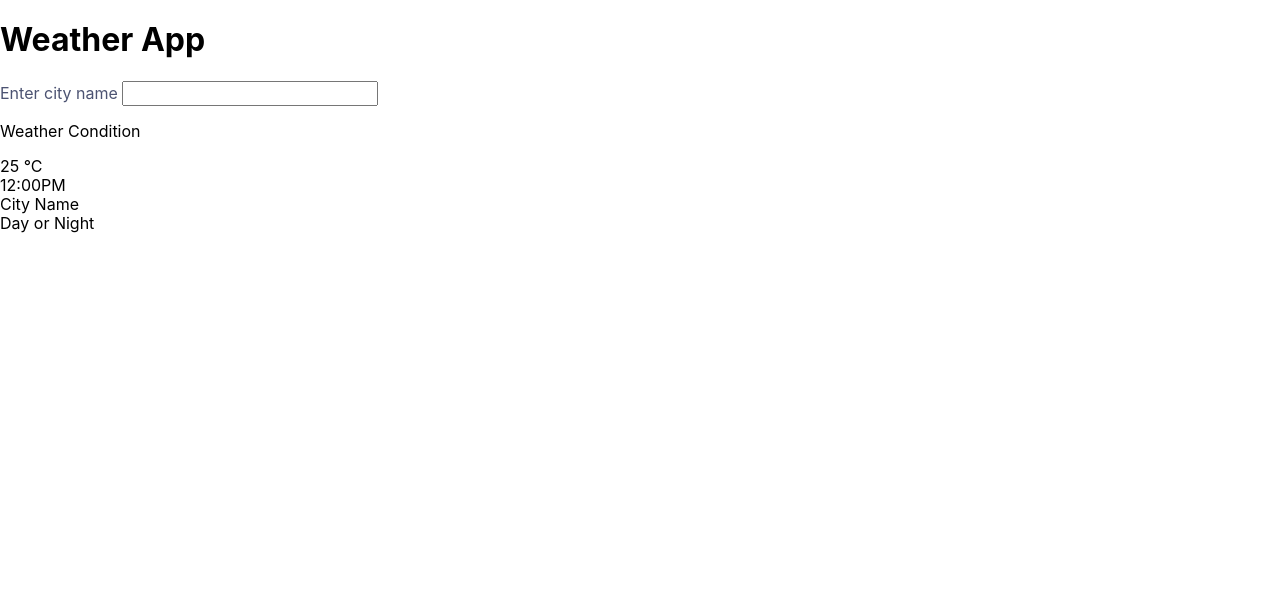
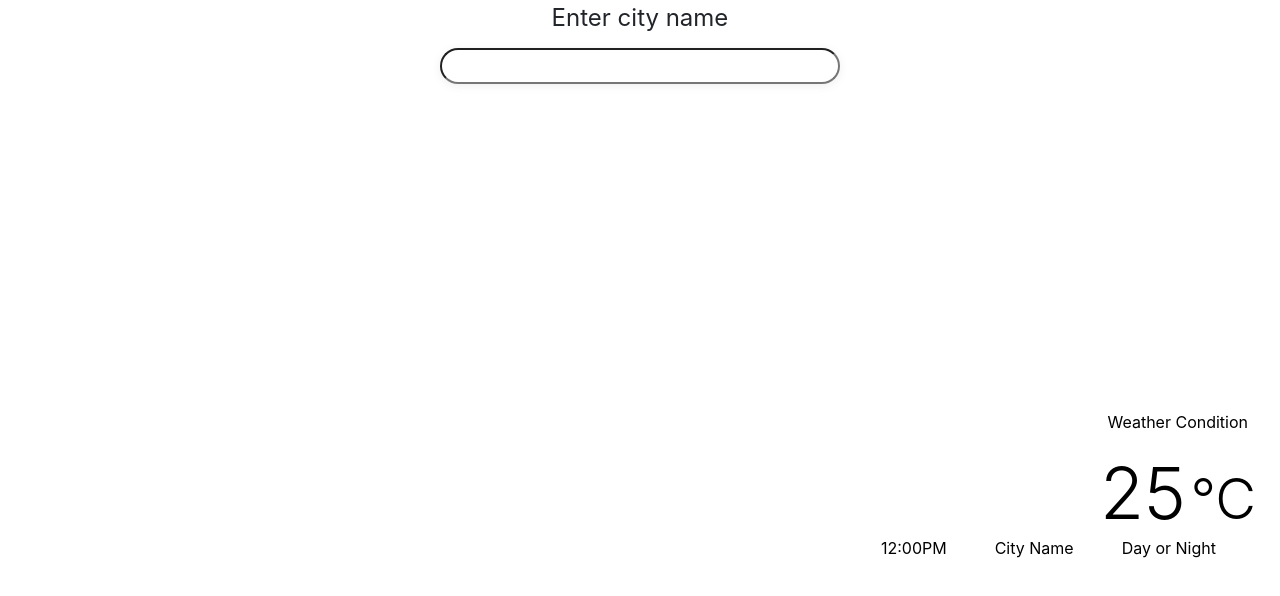
Before and after one commit to NicholasExxonite/WeatherForecast, a website built with Parcel: page src/index.html in a window 1280 px wide. Built offline with nearby package versions, Linux system fonts and the light colour scheme.

Commit message:
Added bootstrap and jquery. Made layout changes.

```diff
--- a/package.json
+++ b/package.json
@@ -20,5 +20,9 @@
     "eslint-config-airbnb-base": "^14.2.1",
     "eslint-plugin-import": "^2.23.4",
     "parcel-bundler": "^1.12.5"
+  },
+  "dependencies": {
+    "bootstrap": "^5.0.1",
+    "jquery": "^3.6.0"
   }
 }
--- a/src/forecast.js
+++ b/src/forecast.js
@@ -1,5 +1,5 @@
 // Access-Control-Allow-Origin: *;
-const key = 'C3LmZN5Fnz3b8clzFaVaJNgcCWeQYW1j';
+const key = '5pFu75mFs3LT4FveLGFVP7yD29Lpk715';
 const weatherUrl = 'http://dataservice.accuweather.com/currentconditions/v1/';
 const cityUrl = 'http://dataservice.accuweather.com/locations/v1/cities/search';
 
@@ -19,7 +19,7 @@ const cityUrl = 'http://dataservice.accuweather.com/locations/v1/cities/search';
 //
 // const getForecast = async(id) =>{
 //   // const url = 'http://dataservice.accuweather.com/currentconditions/v1/';
-//   const url = 'http://dataservice.accuweather.com/forecasts/v1/daily/1day/{locationKey}';
+//   const url = 'http://dataservice.accuweather.com/forecasts/v1/daily/1day/';
 //   const query = `${id}?apikey = ${key}`
 //
 // //fetch returns a promise - we use await to wait for it to be resloved
--- a/src/index.html
+++ b/src/index.html
@@ -3,20 +3,30 @@
 <html lang="en">
 <head>
   <title>Weather Now</title>
-  <link rel="stylesheet" href="style.css">
+  <link rel="stylesheet" href="weatherstyle.css">
+  <script src="https://ajax.googleapis.com/ajax/libs/jquery/3.6.0/jquery.min.js"></script>
+  <link rel="stylesheet" href="https://cdn.jsdelivr.net/npm/bootstrap@4.5.3/dist/css/bootstrap.min.css" integrity="sha384-TX8t27EcRE3e/ihU7zmQxVncDAy5uIKz4rEkgIXeMed4M0jlfIDPvg6uqKI2xXr2" crossorigin="anonymous">
+  <script src="https://cdn.jsdelivr.net/npm/bootstrap@4.5.3/dist/js/bootstrap.bundle.min.js" integrity="sha384-ho+j7jyWK8fNQe+A12Hb8AhRq26LrZ/JpcUGGOn+Y7RsweNrtN/tE3MoK7ZeZDyx" crossorigin="anonymous"></script>
+
   <meta name="viewport" content="width=device-width, initial-scale=1">
 </head>
 <body>
-  <h1>Weather App</h1>
-  <div id="app"></div>
+  <!-- <h1>Weather App</h1> -->
 
-  <div class="location">
+
+  <!-- Start of main app body -->
+<div class="appBody">
+
+  <div class="container-fluid">
     <form action="" class="change-location d-flex flex-column">
-      <label style="color: #4C5372"> Enter city name </label>
+      <label class="inputText"> Enter city name </label>
       <input type="text" class="cityName p-1 mt-1" name="city"
       autocomplete="off">
     </form>
   </div>
+<!-- JQuery testing.. -->
+  <!-- <button id="triggerbutton">Click me</button>
+  <p id="demo"></p> -->
 
   <div class="weather-detail d-flex d-none">
     <div class="detail d-flex flex-column px-4 text-light fw-lighter">
@@ -38,6 +48,8 @@
       </div>
     </div>
   </div>
+<!-- End of main body -->
+</div>
 
 
   <script src="main.js"></script>
--- a/src/main.js
+++ b/src/main.js
@@ -1,5 +1,6 @@
 
 'use strict';
+
 const getCityForm = document.querySelector('form');
 const degree = document.querySelector('.centegrate span');
 const condition = document.querySelector('.condition');
@@ -47,6 +48,21 @@ getCityForm.addEventListener('submit', e =>{
     })
 })
 
+const timestampConverter = (ts) =>{
+  // convert timestamp to Date
+  var time = new Date(ts);
+
+  //get d/m/y
+  var date = time.toLocaleDateString();
+
+  // var hour = time.getHours();
+  // var min = time.getMinutes();
+  // var sec = time.getSeconds();
+  //
+  // var timeNow = hour + ' ' + min + ' ' + sec;
+  curTime.textContent = date;
+}
+
 const updateUI = (data) =>{
   wDetail.classList.remove('d-none')
   cityTime.classList.remove('d-none')
@@ -62,14 +78,22 @@ const updateUI = (data) =>{
 
   //icon.setAttribute('src', `icons/`)
   const timestamp = forecastDetails.LocalObservationDateTime;
-  const now = new Date(timestamp);
 
-  curTime.textContent = now.toLocaleDateString()
+  timestampConverter(timestamp);
   curCity.textContent = cityDetail.EnglishName
 
-  if(forecastDetails.isDayTime){
+  if(forecastDetails.IsDayTime){
     curMeridiem.textContent = "Day";
+
   }else {
     curMeridiem.textContent = "Night";
   }
 }
+
+//Jquery testing..
+
+// $(document).ready(function() {
+//   $("#triggerbutton").click(function(){
+//     $("#demo").html("hello, world!");
+//   })
+// })
--- a/src/style.css
+++ b/src/style.css
@@ -116,3 +116,18 @@ progress {
 [hidden] {
   display: none;
 }
+location {
+  justify-content: center;
+  align-items: center;
+}
+
+.change-location{
+  justify-content: center;
+  align-items: center;
+}
+.time{
+  height: 400px;
+  width: 800px;
+  justify-content: flex-end;
+  align-items: flex-end;
+}
--- /dev/null
+++ b/src/weatherstyle.css
@@ -0,0 +1,59 @@
+.fs-4{
+  color: black;
+}
+.mx-4{
+  color: black;
+}
+.mx-2{
+  color: black;
+}
+.degree{
+  color: black;
+}
+.detail{
+  color: black;
+}
+input{
+  width: 100%;
+  max-width: 400px;
+  box-shadow: rgba(99, 99, 99, 0.1) 0px 2px 8px 0px;
+  border-radius: 20px;
+}
+/* .cityName {
+  background: black;
+  opacity: 0.01;
+} */
+.cityName{
+  width: 500px;
+}
+.container-fluid{
+  width: 500px;
+
+}
+.change-location{
+  /* justify-content: center; */
+  align-items: center;
+}
+
+.inputText{
+  font-size: 24px;
+}
+.detail{
+  justify-content: flex-end;
+  height: 500px;
+  width: 100%;
+}
+.time {
+  justify-content: flex-end;
+  align-items: flex-end;
+}
+.condition{
+  align-self: flex-end;
+}
+.degree{
+  justify-content: flex-end;
+}
+
+.weather-detail{
+
+}
```
Also changed, not shown: 2 other files.
